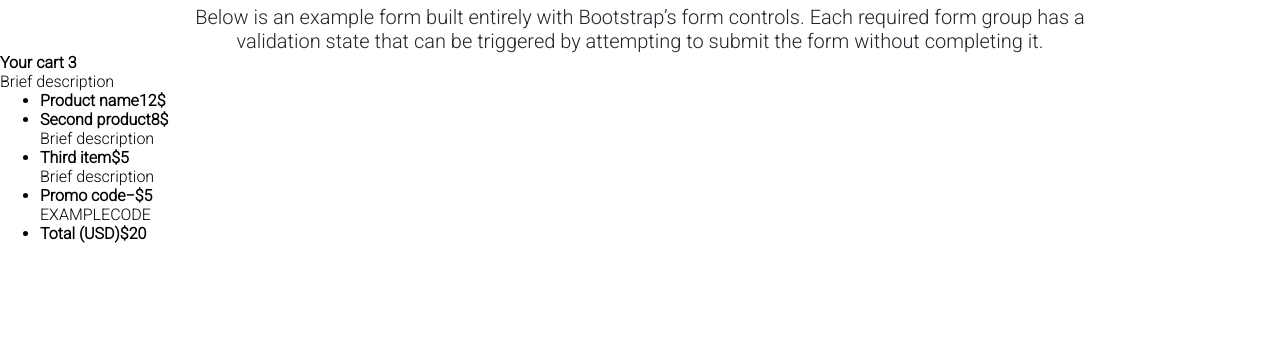
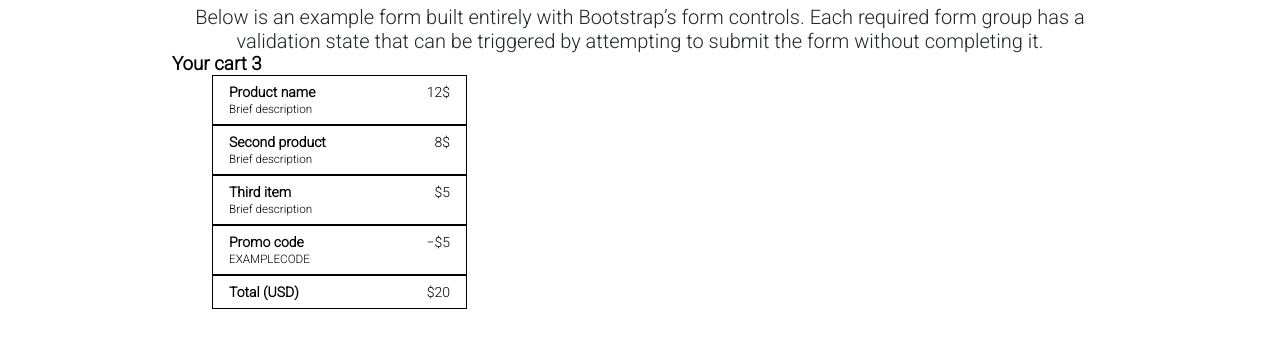
Before and after one commit to Esenov-Kubanychbek/getbootstrap, a plain HTML site: page index.html in a window 1280 px wide. Shown: the part 92-440 px from the top of the page. Drawn offline with Linux system fonts and the light colour scheme.

Commit message:
Added cart

```diff
--- a/index.html
+++ b/index.html
@@ -17,26 +17,52 @@
     </header>
     <main>
         <section>
-            <h4>Your cart <span>3</span></h4>
-            <p>Brief description</p>
+            <h3>Your cart <span>3</span></h3>
+
             <ul>
                 <li>
-                    <h4>Product name<span>12$</span></h4>
+                    <div>
+                          <h4>
+                            Product name
+                            </h4>
+                          <small>Brief description</small>
+                    </div>
+                    <span>12$</span>
                 </li>
                 <li>
-                    <h4>Second product<span>8$</span></h4>
-                    <p>Brief description</p>
+                    <div>
+                        <h4>
+                            Second product
+                        </h4>
+                        <small>Brief description</small>
+                  </div>
+                  <span>8$</span>
                 </li>
                 <li>
-                    <h4>Third item<span>$5</span></h4>
-                    <p>Brief description </p>
+                    <div>
+                        <h4>
+                            Third item
+                        </h4>
+                        <small>Brief description</small>
+                  </div>
+                  <span>$5</span>
                 </li>
                 <li>
-                    <h4>Promo code<span>−$5</span></h4>
-                    <p>EXAMPLECODE</p>
+                    <div>
+                        <h4>
+                            Promo code
+                        </h4>
+                        <small>EXAMPLECODE</small>
+                  </div>
+                  <span>−$5</span>
                 </li>
                 <li>
-                    <h4>Total (USD)<span>$20</span></h4>
+                    <div>
+                        <h4>
+                            Total (USD)
+                        </h4>
+                  </div>
+                  <span>$20</span>
                 </li>
             </ul>
         </section>
--- a/style.css
+++ b/style.css
@@ -29,3 +29,30 @@ header div p{
     color: #212529;
     font-weight: 300;
 }
+main{
+    max-width: 936px;
+    margin: 0 auto;
+}
+main section ul{
+    font-weight: 400;
+    max-width: 295px;
+    margin: 0;
+    font-size: .875em;
+}
+main section ul li{
+    border:1px solid black;
+     border-collapse: collapse;
+    list-style:none;
+    max-width:300px;
+    display:flex;
+    justify-content:space-between;
+    padding: 8px 16px;
+
+}
+
+main section h4 span{
+    color: #6c757d;
+}
+main section p{
+    color: #6c757d!important;
+}
```
